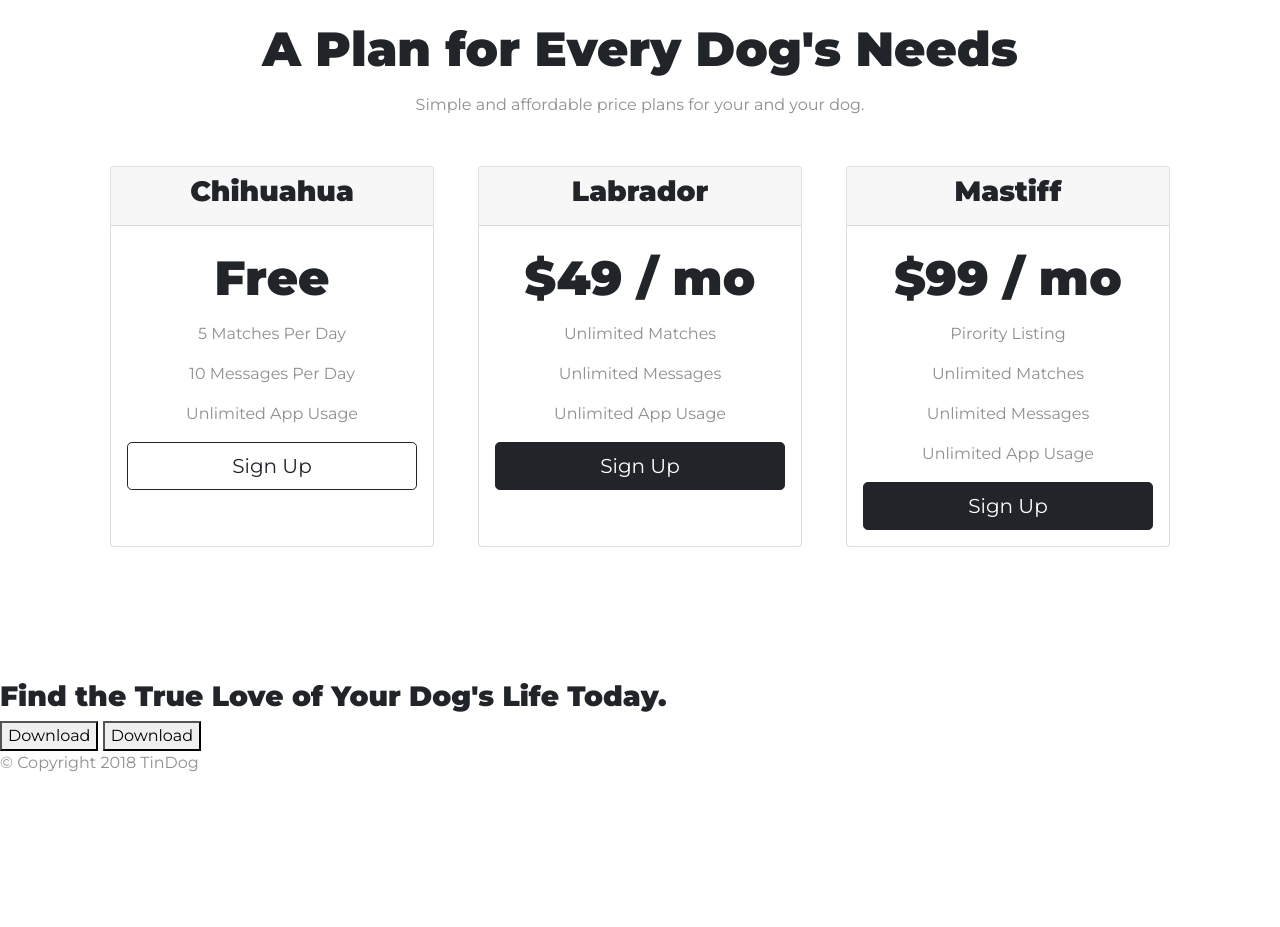
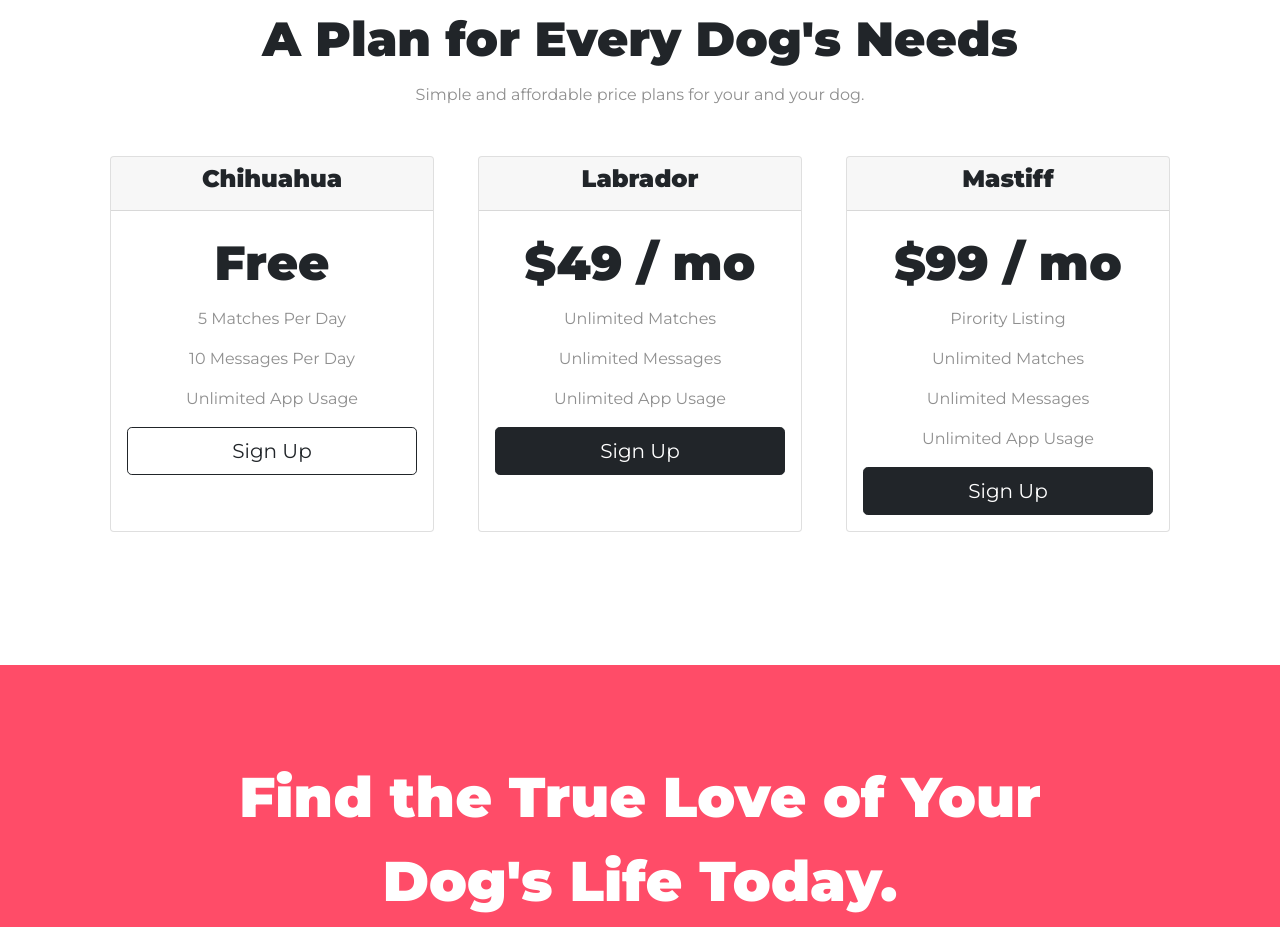
Before and after one commit to RspSang/bootstrap, a plain HTML site: page index.html in a window 1280 px wide. Shown: the part 1870-2797 px from the top of the page. Before the commit the page ends 2661 px from the top, so only its background shows below. Drawn offline with nearby package versions, Linux system fonts and the light colour scheme.

Commit message:
index compleate

```diff
--- a/css/styles.css
+++ b/css/styles.css
@@ -26,6 +26,7 @@ h2 {
 h3 {
     font-family: 'Montserrat', sans-serif;
     font-weight: 600;
+    font-size: 1.5rem;
 }
 
 p {
@@ -148,3 +149,34 @@ p {
     }
 
 }
+
+/* cta */
+
+#cta {
+    background-color: #ff4c68;
+    text-align: center;
+    color: #fff;
+    padding: 7% 15%;
+}
+
+.cta-heading {
+    font-size: 3.5rem;
+    line-height: 1.5;
+}
+
+.btn-cta {
+    margin-top: 2rem;
+}
+
+/* footer */
+
+#footer {
+    background-color: #fff;
+    text-align: center;
+    padding: 7% 15%;
+}
+
+.footer-icon {
+    letter-spacing: .5rem;
+    margin-bottom: 3rem;
+}
--- a/index.html
+++ b/index.html
@@ -33,13 +33,13 @@
     <div class="collapse navbar-collapse" id="navbarSupportedContent">
       <ul class="navbar-nav ms-auto">
           <li class="nav-item">
-              <a class="nav-link" href="">Contact</a>
+              <a class="nav-link" href="#footer">Contact</a>
           </li>
           <li class="nav-item">
-              <a class="nav-link" href="">Pricing</a>
+              <a class="nav-link" href="#pricing">Pricing</a>
           </li>
           <li class="nav-item">
-              <a class="nav-link" href="">Download</a>
+              <a class="nav-link" href="#cta">Download</a>
           </li>
       </ul>
     </div>
@@ -197,23 +197,16 @@
 
     </div>
 
-
-
-
-
-
-
-
   </section>
 
 
   <!-- Call to Action -->
 
   <section id="cta">
+    <h3 class="cta-heading">Find the True Love of Your Dog's Life Today.</h3>
 
-    <h3>Find the True Love of Your Dog's Life Today.</h3>
-    <button type="button">Download</button>
-    <button type="button">Download</button>
+    <button type="button" class="btn btn-dark btn-lg download-btn btn-cta"><i class="fab fa-apple"></i>Download</button>
+    <button type="button"class="btn btn-light btn-lg download-btn btn-cta"><i class="fab fa-google-play"></i>Download</button>
 
   </section>
 
@@ -222,7 +215,16 @@
 
   <footer id="footer">
 
-    <p>© Copyright 2018 TinDog</p>
+    <div class="footer-icon">
+      <i class="fab fa-twitter"></i>
+      <i class="fab fa-facebook-f"></i>
+      <i class="fab fa-instagram"></i>
+      <i class="fas fa-envelope"></i>
+    </div>
+
+    <div class="row">
+      <p>© Copyright 2018 TinDog</p>
+    </div>
 
   </footer>
 
```
